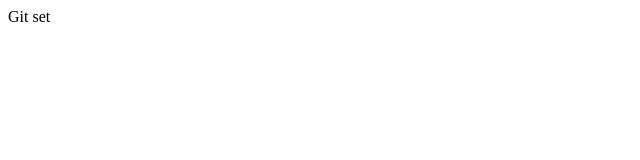
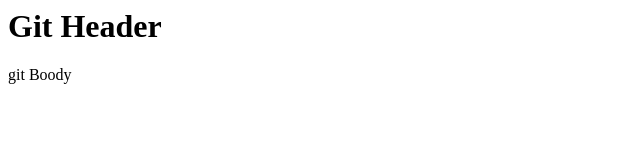
Before and after one commit to ansvjohn/datewithgit-sample, a plain HTML site: page index.html in a window 1280 px wide. Shown: the whole page, without its empty margins (0-640 px from the left). Drawn offline with Linux system fonts and the light colour scheme.

Commit message:
Added code

```diff
--- a/index.html
+++ b/index.html
@@ -1,3 +1,4 @@
 <div>
-    Git set
+    <h1>Git Header</h1>
+    <p>git Boody</p>
 </div>
```
